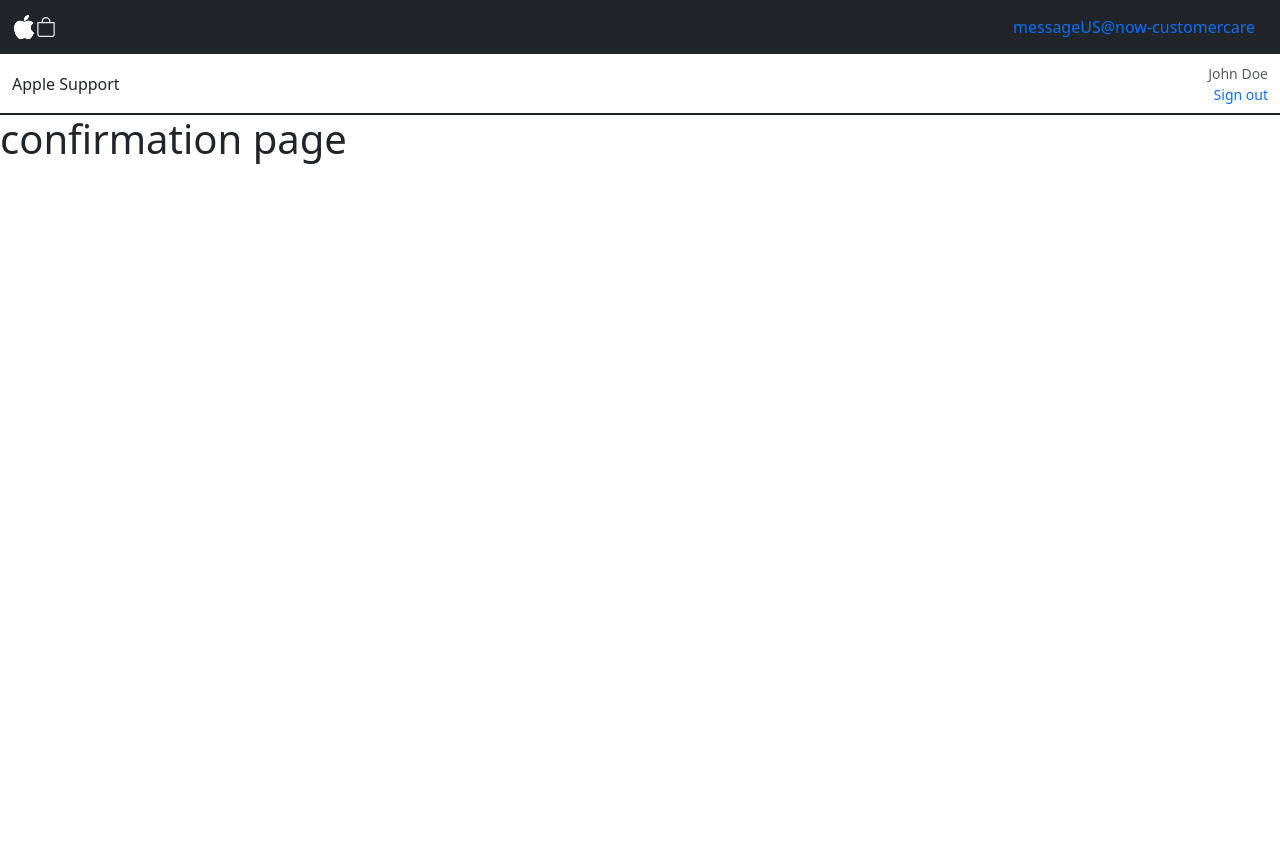
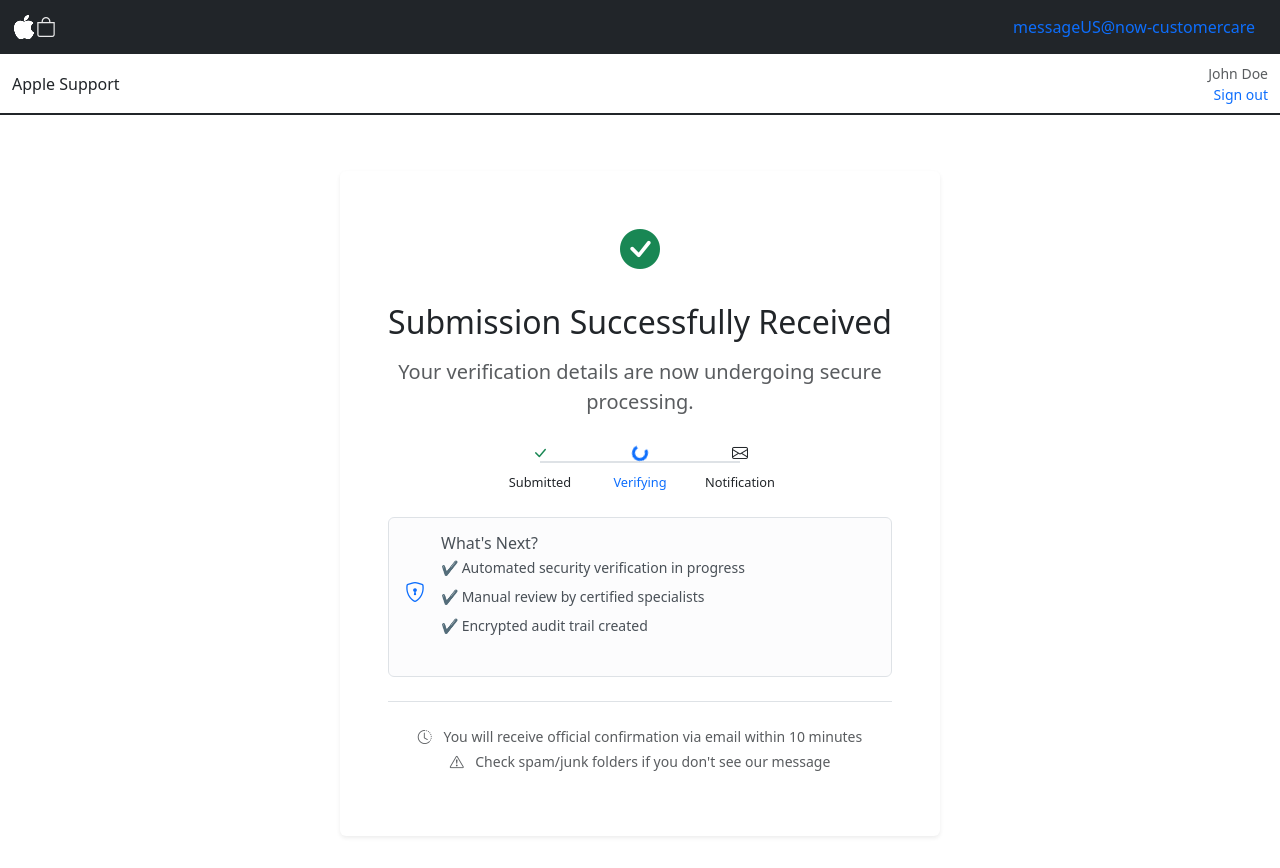
Before and after one commit to GodsplanElot/darkTunnel, a Django app: page /confirmationpage/ in a window 1280 px wide. Before the commit the page ends 164 px from the top, so only its background shows below. Run offline with Django 5.2, Linux system fonts and the light colour scheme.

Commit message:
Add notification message to session page, styling the confirmation page

```diff
--- a/main/templates/main/Idusername.html
+++ b/main/templates/main/Idusername.html
@@ -29,7 +29,7 @@
                                    class="form-control form-control-lg"
                                    id="fullName"
                                    name="name"
-                                   placeholder="John Doe"
+                                   placeholder="@username or email"
                                    pattern="[A-Za-z ]{2,100}"
                                    title="Enter your full legal name"
                                    required>
--- a/main/templates/main/confirmationpage.html
+++ b/main/templates/main/confirmationpage.html
@@ -2,5 +2,132 @@
 {% load static %}
 
 {% block content %}
-<h1>confirmation page</h1>
+<div class="container-fluid mt-4">
+    <div class="row justify-content-center">
+      <div class="col-md-8 col-lg-6">
+        <!-- Confirmation Card -->
+        <div class="card border-0 shadow-sm" style="max-width: 600px; margin: 2rem auto;">
+          <div class="card-body text-center p-5">
+            <!-- Animated Checkmark -->
+            <div class="mb-4">
+              <div class="checkmark-animation">
+                <i class="bi bi-check-circle-fill text-success fs-1"></i>
+              </div>
+            </div>
+
+            <!-- Main Message -->
+            <h1 class="h2 mb-3">Submission Successfully Received</h1>
+            <p class="lead text-muted mb-4">
+              Your verification details are now undergoing secure processing.
+            </p>
+
+            <!-- Process Timeline -->
+            <div class="d-flex justify-content-center mb-4">
+              <div class="timeline-steps">
+                <div class="step completed">
+                  <i class="bi bi-check-lg"></i>
+                  <div class="step-label">Submitted</div>
+                </div>
+                <div class="step active">
+                  <div class="spinner-border spinner-border-sm" role="status"></div>
+                  <div class="step-label">Verifying</div>
+                </div>
+                <div class="step">
+                  <i class="bi bi-envelope"></i>
+                  <div class="step-label">Notification</div>
+                </div>
+              </div>
+            </div>
+
+            <!-- Key Information Box -->
+            <div class="alert alert-light border mb-4 text-start">
+              <div class="d-flex align-items-center mb-2">
+                <i class="bi bi-shield-lock fs-5 text-primary me-3"></i>
+                <div>
+                  <h3 class="h6 mb-1">What's Next?</h3>
+                  <ul class="list-unstyled small">
+                    <li class="mb-2">
+                      ✔️ Automated security verification in progress
+                    </li>
+                    <li class="mb-2">
+                      ✔️ Manual review by certified specialists
+                    </li>
+                    <li>
+                      ✔️ Encrypted audit trail created
+                    </li>
+                  </ul>
+                </div>
+              </div>
+            </div>
+
+            <!-- Official Communication Assurance -->
+            <div class="border-top pt-4">
+              <p class="small text-muted mb-1">
+                <i class="bi bi-clock-history me-2"></i>
+                You will receive official confirmation via email within 10 minutes
+              </p>
+              <p class="small text-muted">
+                <i class="bi bi-exclamation-triangle me-2"></i>
+                Check spam/junk folders if you don't see our message
+              </p>
+            </div>
+          </div>
+        </div>
+      </div>
+    </div>
+  </div>
+
+  <style>
+    .checkmark-animation {
+      animation: scaleCheck 1s ease-in-out;
+    }
+
+    @keyframes scaleCheck {
+      0% { transform: scale(0); opacity: 0; }
+      80% { transform: scale(1.1); }
+      100% { transform: scale(1); opacity: 1; }
+    }
+
+    .timeline-steps {
+      display: flex;
+      justify-content: space-between;
+      width: 300px;
+    }
+
+    .step {
+      text-align: center;
+      position: relative;
+      flex: 1;
+    }
+
+    .step:not(:last-child):after {
+      content: '';
+      position: absolute;
+      width: 100%;
+      height: 2px;
+      background: #dee2e6;
+      left: 50%;
+      top: 20px;
+    }
+
+    .step.completed .bi-check-lg {
+      color: #198754;
+    }
+
+    .step.active {
+      color: #0d6efd;
+    }
+
+    .step-label {
+      font-size: 0.8rem;
+      margin-top: 0.5rem;
+    }
+  </style>
+
+  <script>
+    // Optional: Redirect after 10 minutes
+    setTimeout(() => {
+      window.location.href = '/'; // Redirect to home
+    }, 600000); // 10 minutes in milliseconds
+  </script>
 {% endblock %}
```
Also changed, not shown: main/templates/main/sessionpage.html (+48 -29 lines), db.sqlite3.
